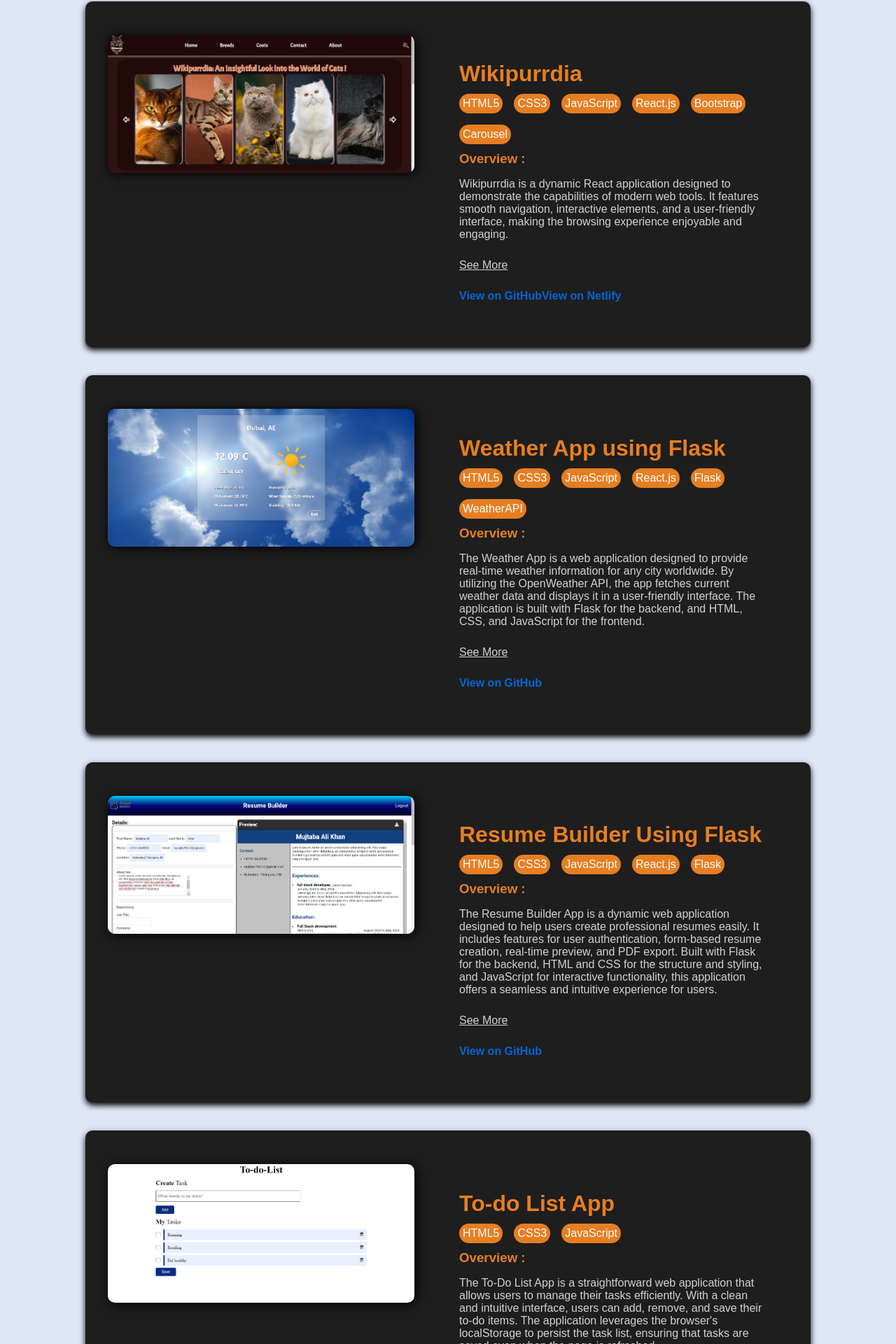
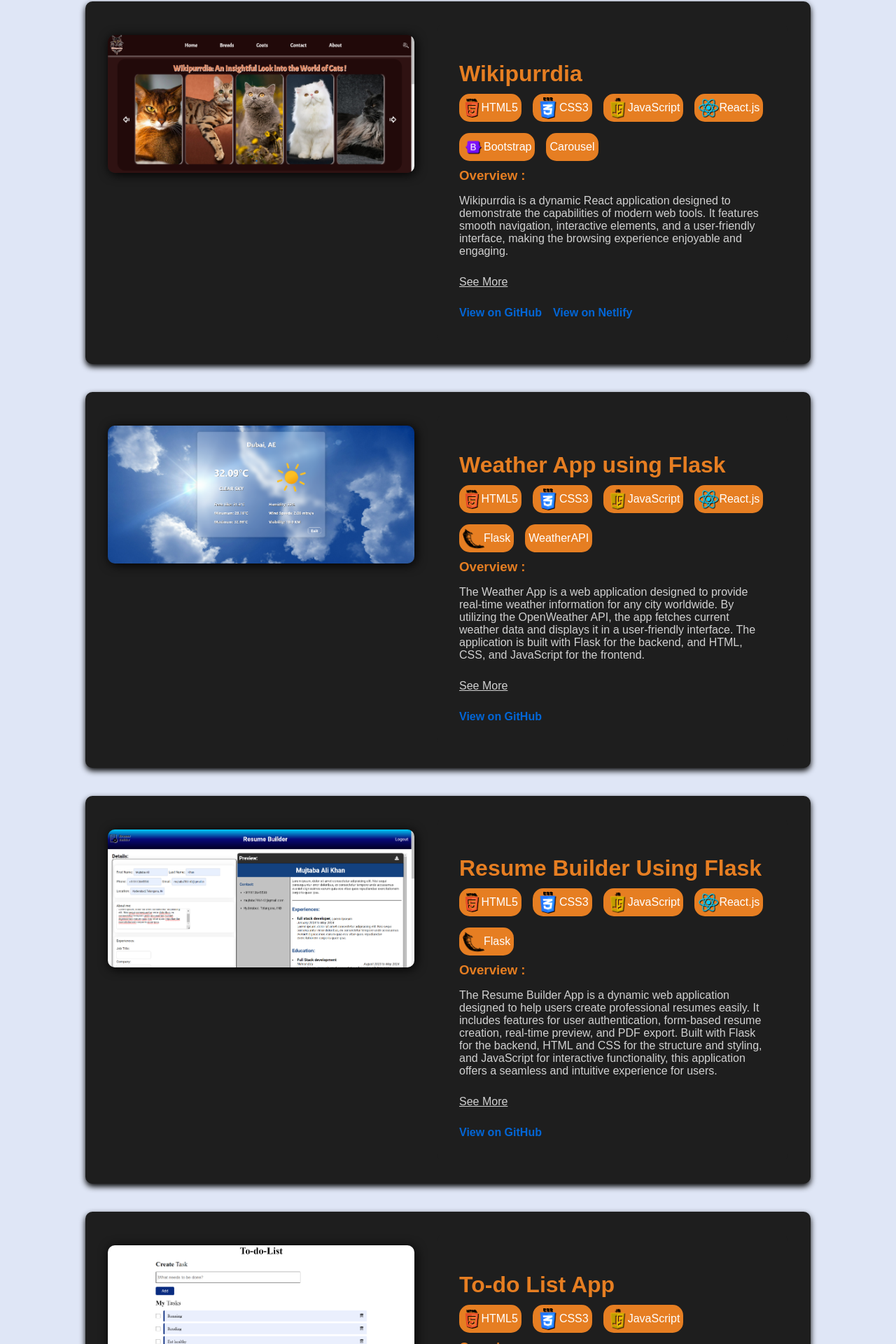
Before and after one commit to Mujtaba-AliKhan/Mujtaba-Ali-Khan-Portfolio, a React (Vite) app: page / in a window 1280 px wide. Shown: the part 954-2874 px from the top of the page at 70% size. Built offline with nearby package versions, Linux system fonts and the light colour scheme; a web font is replaced by a local one.

Commit message:
Update projects.jsx

```diff
--- a/src/projects/projects.jsx
+++ b/src/projects/projects.jsx
@@ -36,11 +36,21 @@
           <div className="projectDescription">
             <h1>Wikipurrdia</h1>
             <div className="technologies">
-              <p>HTML5</p>
-              <p>CSS3</p>
-              <p>JavaScript</p>
-              <p>React.js</p>
-              <p>Bootstrap</p>
+              <p>
+                <img src="/html5.png" alt="HTML5" /> HTML5
+              </p>
+              <p>
+                <img src="/css3.png" alt="CSS3" /> CSS3
+              </p>
+              <p>
+                <img src="/javascript.png" alt="JavaScript" /> JavaScript
+              </p>
+              <p>
+                <img src="/reactjs.png" alt="React.js" /> React.js
+              </p>
+              <p>
+                <img src="/bootstrap.png" alt="Bootstrap" /> Bootstrap
+              </p>
               <p>Carousel</p>
             </div>
             <h3>Overview :</h3>
@@ -92,6 +102,7 @@
             >
               {detailsVisible.wikipurrdia ? "See Less" : "See More"}
             </p>
+            <div className="viewLinks">
               <a
                 href="https://github.com/Mujtaba-AliKhan/Wikipurrdia"
                 className="githubLink"
@@ -111,6 +122,7 @@
             </div>
           </div>
         </div>
+      </div>
 
       <div className="weatherAppContainer projectItem">
         <div className="projectItemDetails">
@@ -127,12 +139,23 @@
           <div className="projectDescription">
             <h1>Weather App using Flask</h1>
             <div className="technologies">
-              <p>HTML5</p>
-              <p>CSS3</p>
-              <p>JavaScript</p>
-              <p>React.js</p>
-              <p>Flask</p>
-              <p>WeatherAPI</p>
+              <p>
+                <img src="/html5.png" alt="HTML5" /> HTML5
+              </p>
+              <p>
+                <img src="/css3.png" alt="CSS3" /> CSS3
+              </p>
+              <p>
+                <img src="/javascript.png" alt="JavaScript" /> JavaScript
+              </p>
+              <p>
+                <img src="/reactjs.png" alt="React.js" /> React.js
+              </p>
+              <p>
+                <img src="/flask.png" alt="flask.js" />
+                Flask
+              </p>
+              <p> WeatherAPI</p>
             </div>
             <h3>Overview :</h3>
             <p>
@@ -192,6 +215,7 @@
             >
               {detailsVisible.weatherApp ? "See Less" : "See More"}
             </p>
+            <div className="viewLinks">
               <a
                 href="https://github.com/Mujtaba-AliKhan/Weather-App-using-Flask"
                 className="githubLink"
@@ -200,6 +224,7 @@
               >
                 View on GitHub
               </a>
+            </div>
           </div>
         </div>
       </div>
@@ -218,11 +243,22 @@
           <div className="projectDescription">
             <h1>Resume Builder Using Flask</h1>
             <div className="technologies">
-              <p>HTML5</p>
-              <p>CSS3</p>
-              <p>JavaScript</p>
-              <p>React.js</p>
-              <p>Flask</p>
+              <p>
+                <img src="/html5.png" alt="HTML5" /> HTML5
+              </p>
+              <p>
+                <img src="/css3.png" alt="CSS3" /> CSS3
+              </p>
+              <p>
+                <img src="/javascript.png" alt="JavaScript" /> JavaScript
+              </p>
+              <p>
+                <img src="/reactjs.png" alt="React.js" /> React.js
+              </p>
+              <p>
+                <img src="/flask.png" alt="flask.js" />
+                Flask
+              </p>
             </div>
             <h3>Overview :</h3>
             <p>
@@ -286,6 +322,7 @@
             >
               {detailsVisible.resumeBuilder ? "See Less" : "See More"}
             </p>
+            <div className="viewLinks">
               <a
                 href="https://github.com/Mujtaba-AliKhan/Resume-Builder-flask"
                 className="githubLink"
@@ -294,6 +331,7 @@
               >
                 View on GitHub
               </a>
+            </div>
           </div>
         </div>
       </div>
@@ -312,9 +350,15 @@
           <div className="projectDescription">
             <h1>To-do List App</h1>
             <div className="technologies">
-              <p>HTML5</p>
-              <p>CSS3</p>
-              <p>JavaScript</p>
+              <p>
+                <img src="/html5.png" alt="HTML5" /> HTML5
+              </p>
+              <p>
+                <img src="/css3.png" alt="CSS3" /> CSS3
+              </p>
+              <p>
+                <img src="/javascript.png" alt="JavaScript" /> JavaScript
+              </p>
             </div>
             <h3>Overview :</h3>
             <p>
@@ -368,6 +412,7 @@
             >
               {detailsVisible.todoList ? "See Less" : "See More"}
             </p>
+            <div className="viewLinks">
               <a
                 href="https://github.com/Mujtaba-AliKhan/Todos-App"
                 className="githubLink"
@@ -376,6 +421,7 @@
               >
                 View on GitHub
               </a>
+            </div>
           </div>
         </div>
       </div>
@@ -394,9 +440,14 @@
           </div>
           <div className="projectDescription">
             <h1>Food Munch App</h1>
+
             <div className="technologies">
-              <p>HTML5</p>
-              <p>CSS3</p>
+              <p>
+                <img src="/html5.png" alt="HTML5" /> HTML5
+              </p>
+              <p>
+                <img src="/css3.png" alt="CSS3" /> CSS3
+              </p>
             </div>
             <h3>Overview :</h3>
             <p>
```
Lines whose indentation alone changed are shown as unchanged.
